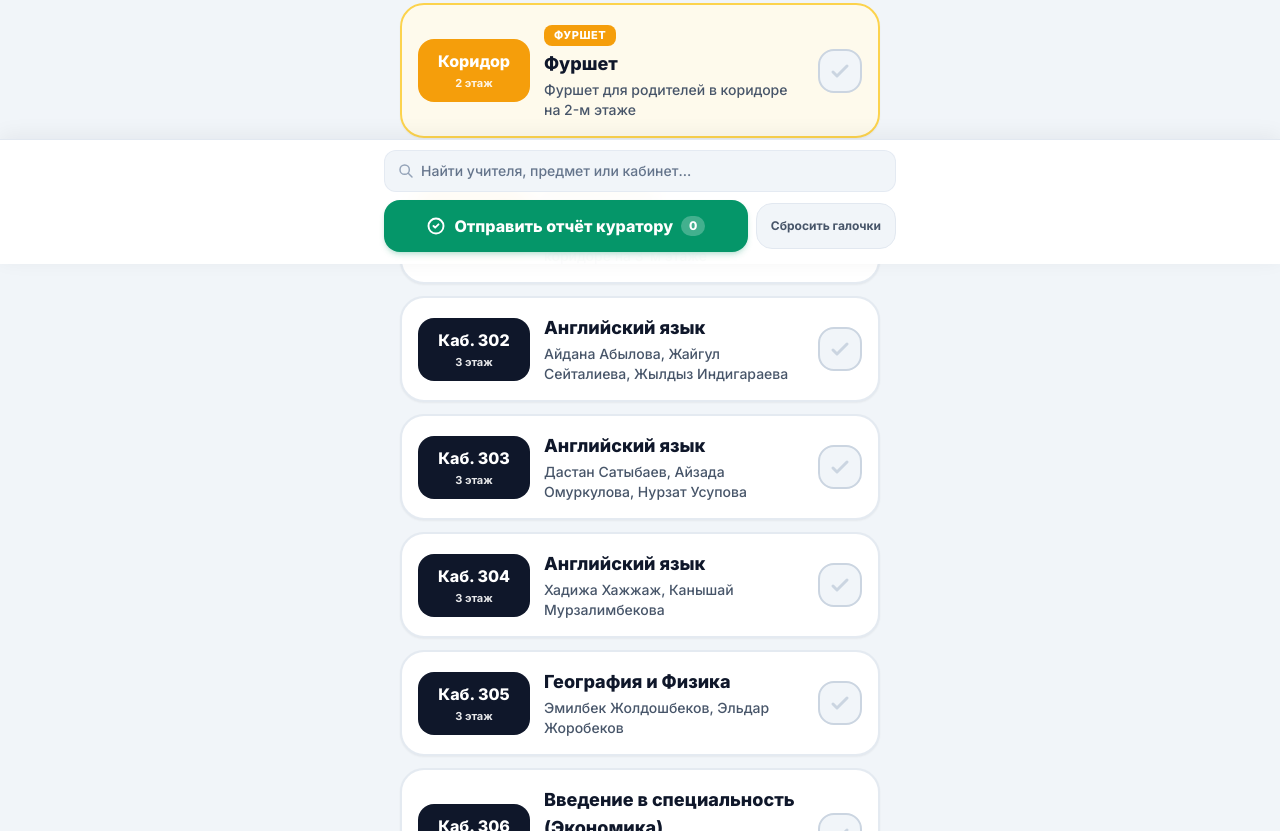
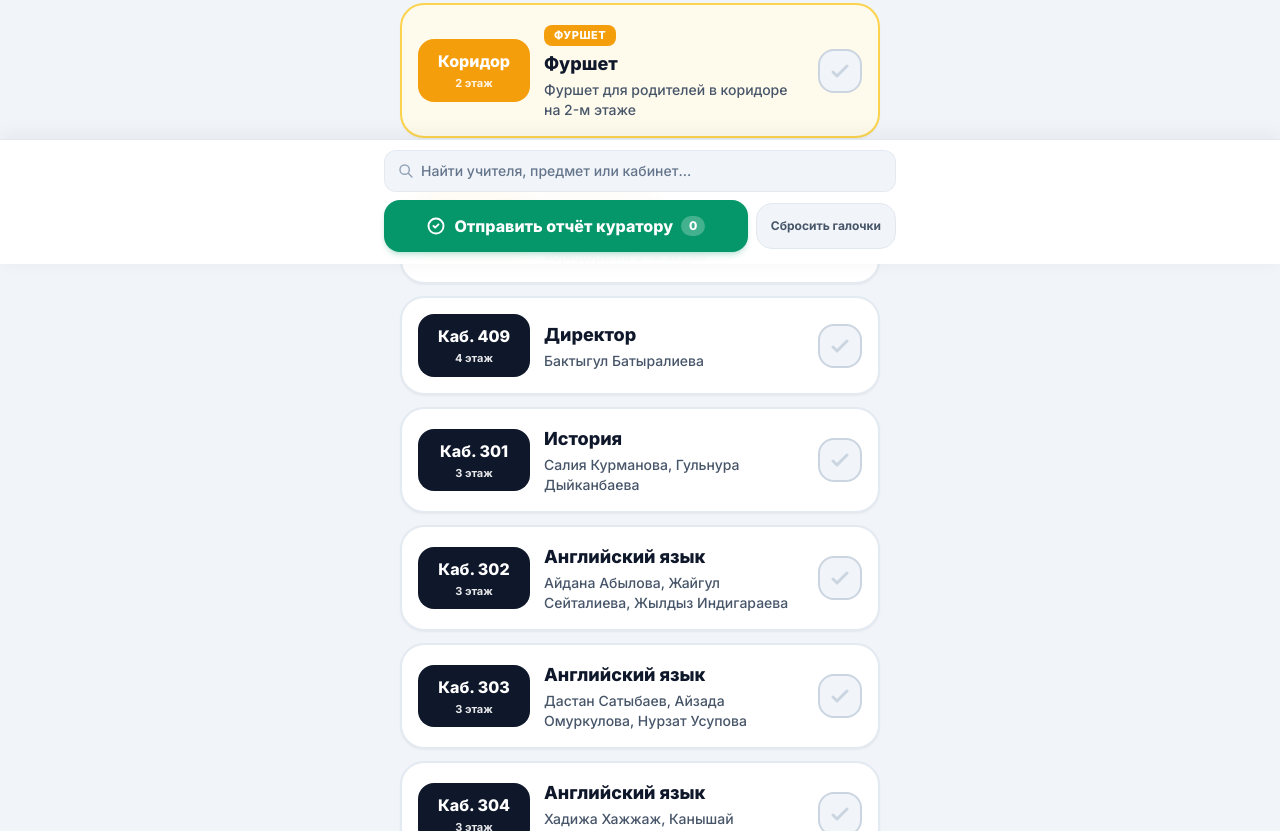
Before and after one commit to college-alatoo/Parents-meeting-, a plain HTML site: page index.html in a window 1280 px wide. Shown: the part 536-1367 px from the top of the page. Drawn offline with nearby package versions, Linux system fonts and the light colour scheme.

Commit message:
Add director and history meeting locations at 16:00

```diff
--- a/index.html
+++ b/index.html
@@ -254,6 +254,24 @@
                 title: 'Фото студия',
                 subtitle: 'Фото студия для родителей в коридоре на 3-м этаже',
                 room: 'Коридор',
+                floor: '3 этаж',
+                group: null
+            },
+            {
+                id: 'director-409',
+                stage: '16:00',
+                title: 'Директор',
+                subtitle: 'Бактыгул Батыралиева',
+                room: 'Каб. 409',
+                floor: '4 этаж',
+                group: null
+            },
+            {
+                id: 'history-301',
+                stage: '16:00',
+                title: 'История',
+                subtitle: 'Салия Курманова, Гульнура Дыйканбаева',
+                room: 'Каб. 301',
                 floor: '3 этаж',
                 group: null
             },
```
